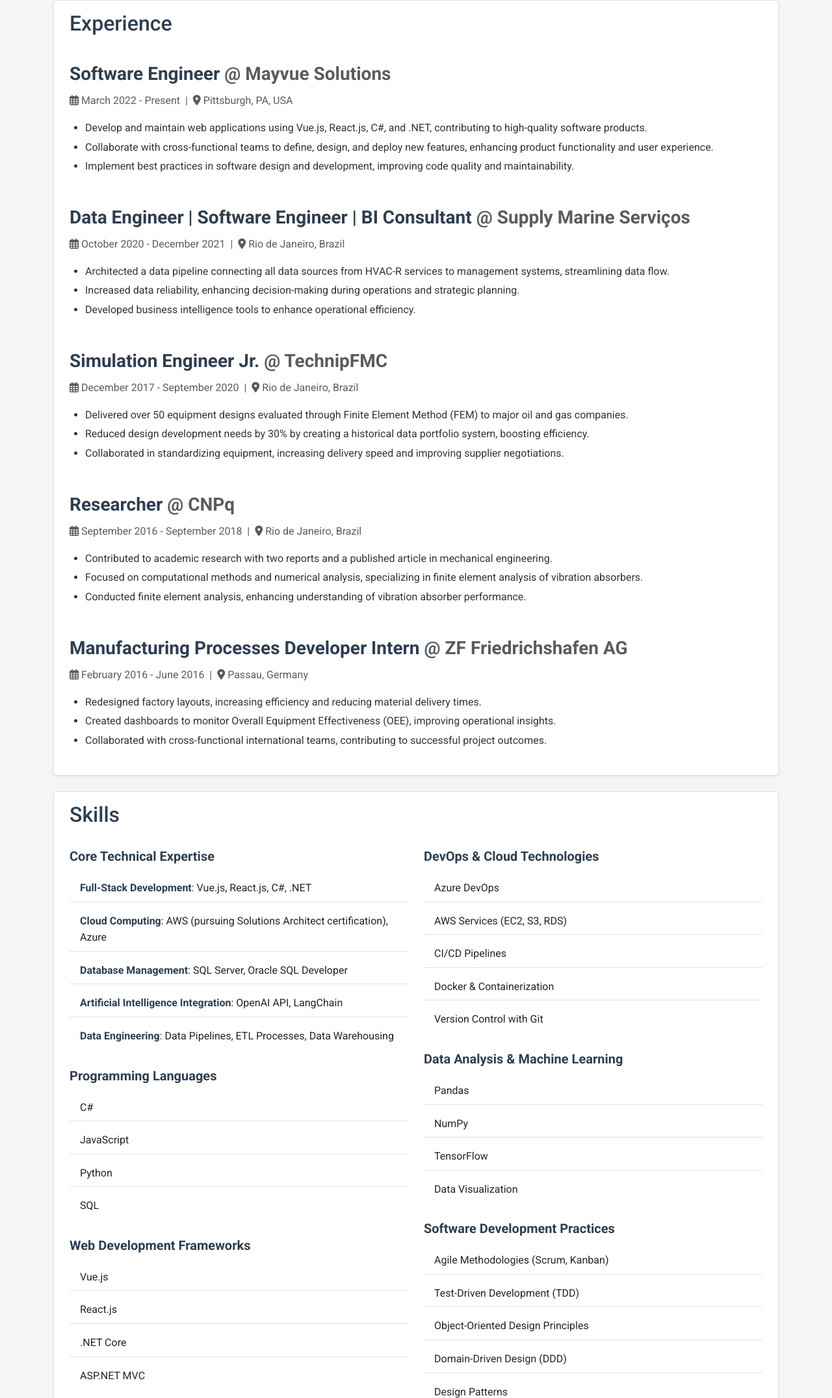
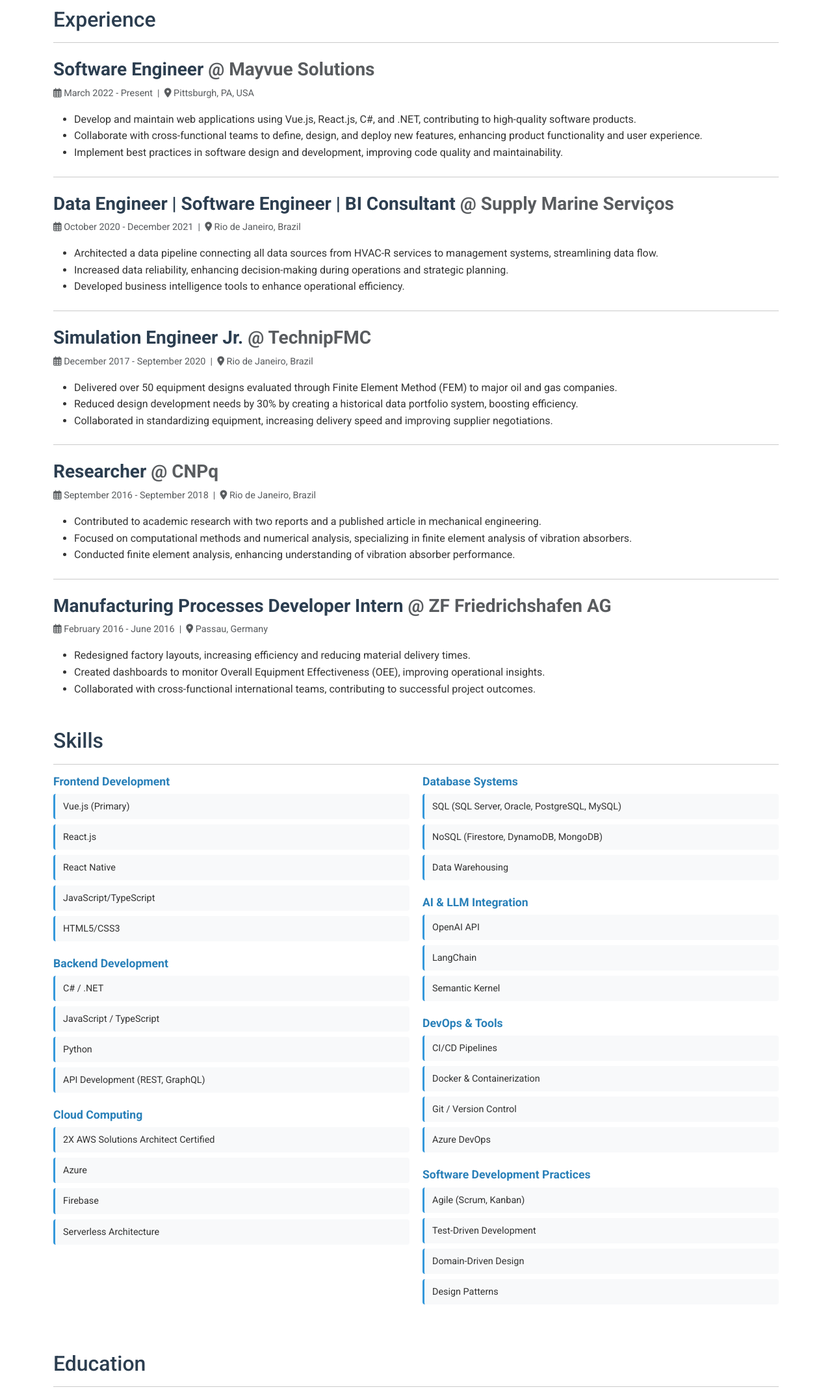
Before and after one commit to rapozoantonio/rapozoantonio.github.io, a plain HTML site: page index.html in a window 1280 px wide. Shown: the part 648-2800 px from the top of the page at 65% size. Drawn offline with nearby package versions, Linux system fonts and the light colour scheme.

Commit message:
Update index.html

```diff
--- a/index.html
+++ b/index.html
@@ -62,7 +62,152 @@
       crossorigin="anonymous"
     />
     <!-- Custom CSS -->
-    <link rel="stylesheet" href="css/styles.css" />
+    <style>
+      /* General styling */
+      body {
+        font-family: 'Roboto', sans-serif;
+        line-height: 1.6;
+        color: #333;
+      }
+
+      h1, h2, h3, h4, h5, h6 {
+        margin-top: 0;
+        color: #2c3e50;
+      }
+
+      section {
+        margin-bottom: 2rem;
+      }
+
+      hr {
+        margin: 1rem 0;
+        opacity: 0.25;
+      }
+
+      /* Profile image styling */
+      .profile-img {
+        width: 180px;
+        height: 180px;
+        object-fit: cover;
+        border: 3px solid #fff;
+        box-shadow: 0 4px 10px rgba(0, 0, 0, 0.15);
+      }
+
+      /* Experience and Education styling */
+      .time-period {
+        font-size: 0.9rem;
+      }
+
+      /* Skills section styling */
+      .skills-container {
+        display: flex;
+        flex-wrap: wrap;
+        gap: 20px;
+        justify-content: space-between;
+      }
+
+      .skills-container > div {
+        flex: 1;
+        min-width: 300px;
+      }
+
+      .skill-category {
+        margin-bottom: 1.5rem;
+      }
+
+      .skill-category h3 {
+        font-size: 1.1rem;
+        color: #2980b9;
+        margin-bottom: 0.5rem;
+        font-weight: 600;
+      }
+
+      .skill-list {
+        list-style-type: none;
+        padding-left: 0;
+        margin-bottom: 0;
+      }
+
+      .skill-item {
+        background-color: #f8f9fa;
+        padding: 8px 12px;
+        margin-bottom: 8px;
+        border-radius: 4px;
+        font-size: 0.9rem;
+        border-left: 3px solid #3498db;
+      }
+
+      /* Print-specific styles for PDF export */
+      @media print {
+        body {
+          font-size: 12pt;
+          line-height: 1.4;
+        }
+
+        nav, footer {
+          display: none;
+        }
+
+        .container {
+          width: 100%;
+          max-width: 100%;
+          padding: 0;
+          margin: 0;
+        }
+
+        h1 {
+          font-size: 18pt;
+        }
+
+        h2 {
+          font-size: 16pt;
+          margin-top: 15pt;
+          padding-top: 15pt;
+          border-top: 1pt solid #ddd;
+          page-break-before: auto;
+        }
+
+        h3 {
+          font-size: 14pt;
+        }
+
+        section {
+          page-break-inside: avoid;
+        }
+
+        #profile, #experience, #skills, #education, #languages {
+          page-break-after: auto;
+        }
+
+        /* Ensure new sections start on a new page if needed */
+        #experience {
+          page-break-before: always;
+        }
+
+        #education {
+          page-break-before: always;
+        }
+
+        /* Avoiding orphaned headers */
+        h2, h3, h4 {
+          page-break-after: avoid;
+        }
+
+        /* Avoid breaking a list item across pages */
+        li {
+          page-break-inside: avoid;
+        }
+
+        .skills-container > div {
+          width: 48%;
+          page-break-inside: avoid;
+        }
+
+        .skill-category {
+          page-break-inside: avoid;
+        }
+      }
+    </style>
   </head>
   <body id="top">
     <!-- Navigation -->
@@ -105,7 +250,7 @@
     <!-- Main Content -->
     <main class="container my-4">
       <!-- Profile Section -->
-      <section id="profile" class="mb-4">
+      <section id="profile" class="mb-5">
         <div class="row align-items-center">
           <div class="col-md-3 text-center">
             <!-- Profile Picture -->
@@ -143,32 +288,26 @@
         <!-- About Section -->
         <div class="mt-4">
           <h2>About</h2>
-          <p class="text-muted">
-            I am a full-stack software engineer delivering scalable and reliable products for transportation agencies. With
-            over three years of experience in back-end and front-end development—proficient in Vue.js, React.js, C#, .NET,
-            and databases like Oracle SQL Developer and SQL Server—I build comprehensive software solutions that meet complex
-            needs.
+          <p>
+              I believe in building software that matters. That's why I work on critical transportation infrastructure systems used by State DOTs and local agencies—technology that directly impacts the trillion-dollar transportation sector. How? By leveraging my full-stack development expertise across Vue.js, React.js, React Native, C#, .NET, and various database technologies to create solutions that are both robust and user-focused.
           </p>
-          <p class="text-muted">
-            Passionate about innovation, I thrive on challenging projects that push technological boundaries. My interest in
-            artificial intelligence led me to integrate AI capabilities using the OpenAI API, enhancing functionality and
-            user experience.
+          <p>
+              Why integrate artificial intelligence? Because it transforms user experiences and solves complex problems in new ways. I've implemented AI capabilities via the OpenAI API that not only enhance functionality but create more intuitive interfaces. At Mayvue, I'm driven by the opportunity to grow in an environment where innovation is valued and personal ambition is encouraged.
           </p>
-          <p class="text-muted">
-            Currently pursuing the AWS Solutions Architect certification, I am expanding my expertise in cloud technologies
-            to architect secure, scalable solutions on the AWS platform.
+          <p>
+              With 2 AWS certifications already completed, I'm pursuing the Solutions Architect Professional designation to develop a holistic view of cloud architecture. Why? To design systems that are fault-tolerant, scalable, and cost-effective. My goal isn't collecting credentials but applying this expertise to create enterprise solutions that deliver real business value.
           </p>
         </div>
       </section>
 
       <!-- Experience Section -->
-      <section id="experience" class="mb-4">
+      <section id="experience" class="mb-5">
         <h2>Experience</h2>
         <hr />
         <!-- Mayvue Solutions -->
         <article class="my-4">
           <h3 class="fw-bold">Software Engineer <span class="text-muted">@ Mayvue Solutions</span></h3>
-          <p class="text-muted">
+          <p class="text-muted time-period">
             <i class="far fa-calendar-alt" aria-hidden="true"></i> March 2022 - Present &nbsp;|&nbsp;
             <i class="fas fa-map-marker-alt" aria-hidden="true"></i> Pittsburgh, PA, USA
           </p>
@@ -190,7 +329,7 @@
           <h3 class="fw-bold">
             Data Engineer | Software Engineer | BI Consultant <span class="text-muted">@ Supply Marine Serviços</span>
           </h3>
-          <p class="text-muted">
+          <p class="text-muted time-period">
             <i class="far fa-calendar-alt" aria-hidden="true"></i> October 2020 - December 2021 &nbsp;|&nbsp;
             <i class="fas fa-map-marker-alt" aria-hidden="true"></i> Rio de Janeiro, Brazil
           </p>
@@ -207,7 +346,7 @@
         <!-- TechnipFMC -->
         <article class="my-4">
           <h3 class="fw-bold">Simulation Engineer Jr. <span class="text-muted">@ TechnipFMC</span></h3>
-          <p class="text-muted">
+          <p class="text-muted time-period">
             <i class="far fa-calendar-alt" aria-hidden="true"></i> December 2017 - September 2020 &nbsp;|&nbsp;
             <i class="fas fa-map-marker-alt" aria-hidden="true"></i> Rio de Janeiro, Brazil
           </p>
@@ -226,7 +365,7 @@
         <!-- CNPq Researcher -->
         <article class="my-4">
           <h3 class="fw-bold">Researcher <span class="text-muted">@ CNPq</span></h3>
-          <p class="text-muted">
+          <p class="text-muted time-period">
             <i class="far fa-calendar-alt" aria-hidden="true"></i> September 2016 - September 2018 &nbsp;|&nbsp;
             <i class="fas fa-map-marker-alt" aria-hidden="true"></i> Rio de Janeiro, Brazil
           </p>
@@ -245,7 +384,7 @@
           <h3 class="fw-bold">
             Manufacturing Processes Developer Intern <span class="text-muted">@ ZF Friedrichshafen AG</span>
           </h3>
-          <p class="text-muted">
+          <p class="text-muted time-period">
             <i class="far fa-calendar-alt" aria-hidden="true"></i> February 2016 - June 2016 &nbsp;|&nbsp;
             <i class="fas fa-map-marker-alt" aria-hidden="true"></i> Passau, Germany
           </p>
@@ -258,71 +397,90 @@
       </section>
 
       <!-- Skills Section -->
-      <section id="skills" class="mb-4">
+      <section id="skills" class="mb-5">
         <h2>Skills</h2>
         <hr />
-        <div class="row">
-          <div class="col-md-6">
-            <h5 class="fw-bold">Core Technical Expertise</h5>
-            <ul class="list-group list-group-flush">
-              <li class="list-group-item"><strong>Full-Stack Development</strong>: Vue.js, React.js, C#, .NET</li>
-              <li class="list-group-item">
-                <strong>Cloud Computing</strong>: AWS (pursuing Solutions Architect certification), Azure
-              </li>
-              <li class="list-group-item"><strong>Database Management</strong>: SQL Server, Oracle SQL Developer</li>
-              <li class="list-group-item"><strong>Artificial Intelligence Integration</strong>: OpenAI API, LangChain</li>
-              <li class="list-group-item">
-                <strong>Data Engineering</strong>: Data Pipelines, ETL Processes, Data Warehousing
-              </li>
-            </ul>
-            <h5 class="fw-bold mt-4">Programming Languages</h5>
-            <ul class="list-group list-group-flush">
-              <li class="list-group-item">C#</li>
-              <li class="list-group-item">JavaScript</li>
-              <li class="list-group-item">Python</li>
-              <li class="list-group-item">SQL</li>
-            </ul>
-            <h5 class="fw-bold mt-4">Web Development Frameworks</h5>
-            <ul class="list-group list-group-flush">
-              <li class="list-group-item">Vue.js</li>
-              <li class="list-group-item">React.js</li>
-              <li class="list-group-item">.NET Core</li>
-              <li class="list-group-item">ASP.NET MVC</li>
+        <div class="skills-container">
+            <div>
+                <div class="skill-category">
+                    <h3>Frontend Development</h3>
+                    <ul class="skill-list">
+                        <li class="skill-item">Vue.js (Primary)</li>
+                        <li class="skill-item">React.js</li>
+                        <li class="skill-item">React Native</li>
+                        <li class="skill-item">JavaScript/TypeScript</li>
+                        <li class="skill-item">HTML5/CSS3</li>
                     </ul>
                 </div>
-          <div class="col-md-6">
-            <h5 class="fw-bold">DevOps & Cloud Technologies</h5>
-            <ul class="list-group list-group-flush">
-              <li class="list-group-item">Azure DevOps</li>
-              <li class="list-group-item">AWS Services (EC2, S3, RDS)</li>
-              <li class="list-group-item">CI/CD Pipelines</li>
-              <li class="list-group-item">Docker & Containerization</li>
-              <li class="list-group-item">Version Control with Git</li>
+
+                <div class="skill-category">
+                    <h3>Backend Development</h3>
+                    <ul class="skill-list">
+                        <li class="skill-item">C# / .NET</li>
+                        <li class="skill-item">JavaScript / TypeScript</li>
+                        <li class="skill-item">Python</li>
+                        <li class="skill-item">API Development (REST, GraphQL)</li>
                     </ul>
-            <h5 class="fw-bold mt-4">Data Analysis & Machine Learning</h5>
-            <ul class="list-group list-group-flush">
-              <li class="list-group-item">Pandas</li>
-              <li class="list-group-item">NumPy</li>
-              <li class="list-group-item">TensorFlow</li>
-              <li class="list-group-item">Data Visualization</li>
+                </div>
+
+                <div class="skill-category">
+                    <h3>Cloud Computing</h3>
+                    <ul class="skill-list">
+                        <li class="skill-item">2X AWS Solutions Architect Certified</li>
+                        <li class="skill-item">Azure</li>
+                        <li class="skill-item">Firebase</li>
+                        <li class="skill-item">Serverless Architecture</li>
                     </ul>
-            <h5 class="fw-bold mt-4">Software Development Practices</h5>
-            <ul class="list-group list-group-flush">
-              <li class="list-group-item">Agile Methodologies (Scrum, Kanban)</li>
-              <li class="list-group-item">Test-Driven Development (TDD)</li>
-              <li class="list-group-item">Object-Oriented Design Principles</li>
-              <li class="list-group-item">Domain-Driven Design (DDD)</li>
-              <li class="list-group-item">Design Patterns</li>
+                </div>
+            </div>
+
+            <div>
+                <div class="skill-category">
+                    <h3>Database Systems</h3>
+                    <ul class="skill-list">
+                        <li class="skill-item">SQL (SQL Server, Oracle, PostgreSQL, MySQL)</li>
+                        <li class="skill-item">NoSQL (Firestore, DynamoDB, MongoDB)</li>
+                        <li class="skill-item">Data Warehousing</li>
                     </ul>
+                </div>
+
+                <div class="skill-category">
+                    <h3>AI & LLM Integration</h3>
+                    <ul class="skill-list">
+                        <li class="skill-item">OpenAI API</li>
+                        <li class="skill-item">LangChain</li>
+                        <li class="skill-item">Semantic Kernel</li>
+                    </ul>
+                </div>
+
+                <div class="skill-category">
+                    <h3>DevOps & Tools</h3>
+                    <ul class="skill-list">
+                        <li class="skill-item">CI/CD Pipelines</li>
+                        <li class="skill-item">Docker & Containerization</li>
+                        <li class="skill-item">Git / Version Control</li>
+                        <li class="skill-item">Azure DevOps</li>
+                    </ul>
+                </div>
+
+                <div class="skill-category">
+                    <h3>Software Development Practices</h3>
+                    <ul class="skill-list">
+                        <li class="skill-item">Agile (Scrum, Kanban)</li>
+                        <li class="skill-item">Test-Driven Development</li>
+                        <li class="skill-item">Domain-Driven Design</li>
+                        <li class="skill-item">Design Patterns</li>
+                    </ul>
+                </div>
             </div>
         </div>
       </section>
 
       <!-- Education Section -->
-      <section id="education" class="mb-4">
+      <section id="education" class="mb-5">
         <h2>Education</h2>
         <hr />
-        <article class="my-2">
+        <article class="my-3">
           <h3 class="fw-bold">Machine Learning Certificate</h3>
           <p class="text-muted">
             <a href="https://www.stanford.edu/" target="_blank" rel="noopener noreferrer">Stanford University</a>
@@ -330,7 +488,7 @@
           </p>
         </article>
         <hr />
-        <article class="my-2">
+        <article class="my-3">
           <h3 class="fw-bold">Engineer of Evaluations and Judicial Forensics</h3>
           <p class="text-muted">
             <a href="https://www.uff.br/" target="_blank" rel="noopener noreferrer">Universidade Federal Fluminense</a>
@@ -338,7 +496,7 @@
           </p>
         </article>
         <hr />
-        <article class="my-2">
+        <article class="my-3">
           <h3 class="fw-bold">Bachelor's Degree in Mechanical Engineering</h3>
           <p class="text-muted">
             <a href="http://www.cefet-rj.br/" target="_blank" rel="noopener noreferrer"
@@ -348,7 +506,7 @@
           </p>
         </article>
         <hr />
-        <article class="my-2">
+        <article class="my-3">
           <h3 class="fw-bold">Bachelor's Degree in Mechanical Engineering (Exchange Program)</h3>
           <p class="text-muted">
             <a href="https://www.th-deg.de/" target="_blank" rel="noopener noreferrer">Technische Hochschule Deggendorf</a>
@@ -356,7 +514,7 @@
           </p>
         </article>
         <hr />
-        <article class="my-2">
+        <article class="my-3">
           <h3 class="fw-bold">German Language Course</h3>
           <p class="text-muted">
             <a href="https://www.iik-duesseldorf.de/" target="_blank" rel="noopener noreferrer"
@@ -366,7 +524,7 @@
           </p>
         </article>
         <hr />
-        <article class="my-2">
+        <article class="my-3">
           <h3 class="fw-bold">English Language Course (Exchange Program)</h3>
           <p class="text-muted">
             <a href="https://www.kaplaninternational.com/" target="_blank" rel="noopener noreferrer"
@@ -378,27 +536,31 @@
       </section>
 
       <!-- Languages Section -->
-      <section id="languages" class="mb-2">
+      <section id="languages" class="mb-5">
         <h2>Languages</h2>
         <hr />
-        <ul class="list-unstyled">
-          <li class="mb-2">
+        <div class="row">
+          <div class="col-md-6">
+            <div class="mb-3">
               <h5 class="fw-bold">Portuguese</h5>
-            <p class="text-muted">Native proficiency</p>
-          </li>
-          <li class="mb-2">
+              <p class="text-muted mb-0">Native proficiency</p>
+            </div>
+            <div class="mb-3">
               <h5 class="fw-bold">English</h5>
-            <p class="text-muted">Fluent | Exchange program in the USA</p>
-          </li>
-          <li class="mb-2">
+              <p class="text-muted mb-0">Fluent | Exchange program in the USA</p>
+            </div>
+          </div>
+          <div class="col-md-6">
+            <div class="mb-3">
               <h5 class="fw-bold">German</h5>
-            <p class="text-muted">Professional working proficiency | Exchange program in Germany | Telc B1 Certification</p>
-          </li>
-          <li class="mb-2">
+              <p class="text-muted mb-0">Professional working proficiency | Exchange program in Germany | Telc B1 Certification</p>
+            </div>
+            <div class="mb-3">
               <h5 class="fw-bold">Spanish</h5>
-            <p class="text-muted">Intermediate proficiency | Frequent use in personal and professional contexts</p>
-          </li>
-        </ul>
+              <p class="text-muted mb-0">Intermediate proficiency | Frequent use in personal and professional contexts</p>
+            </div>
+          </div>
+        </div>
       </section>
     </main>
 
```
Lines whose indentation alone changed are shown as unchanged.
